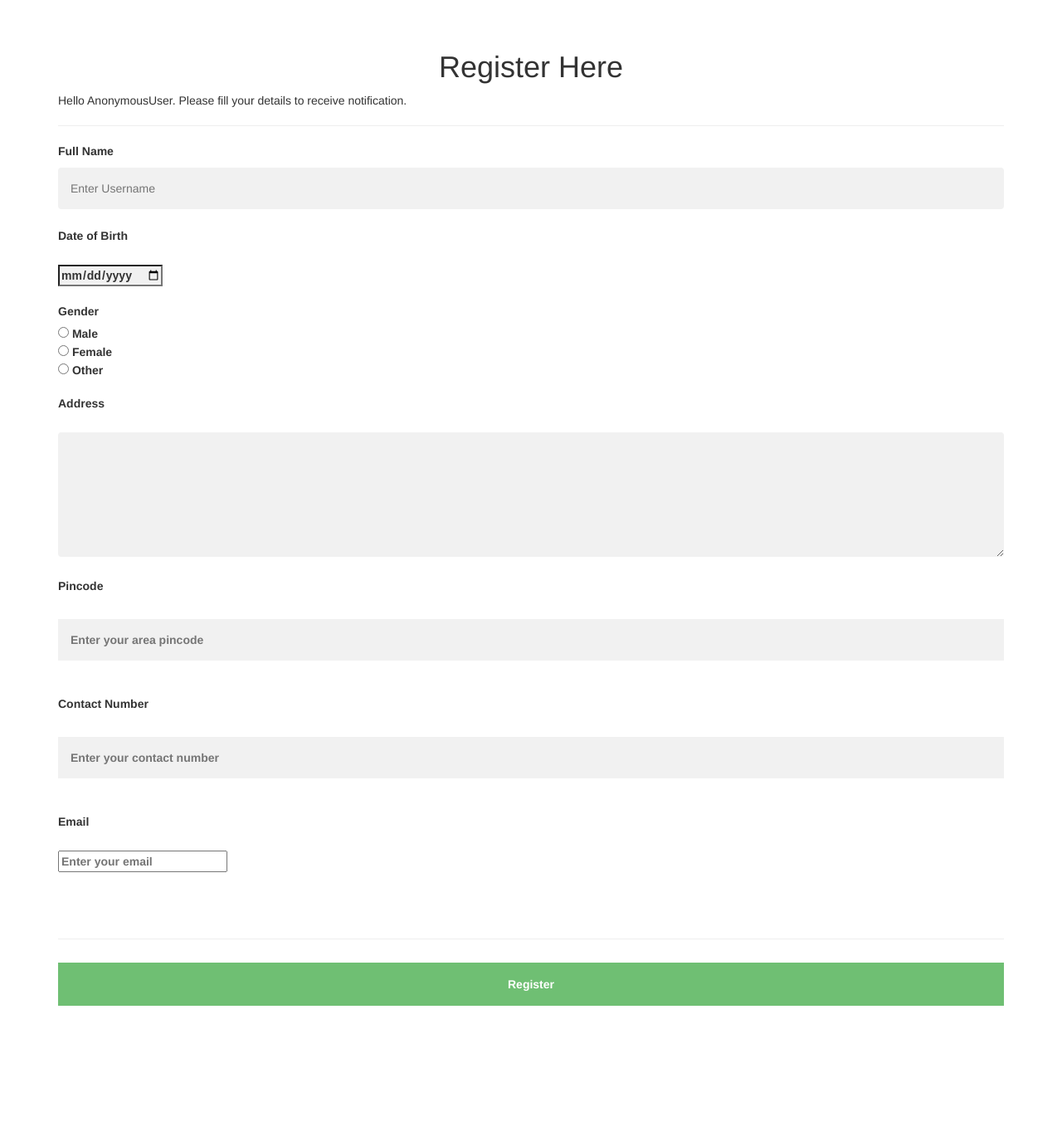
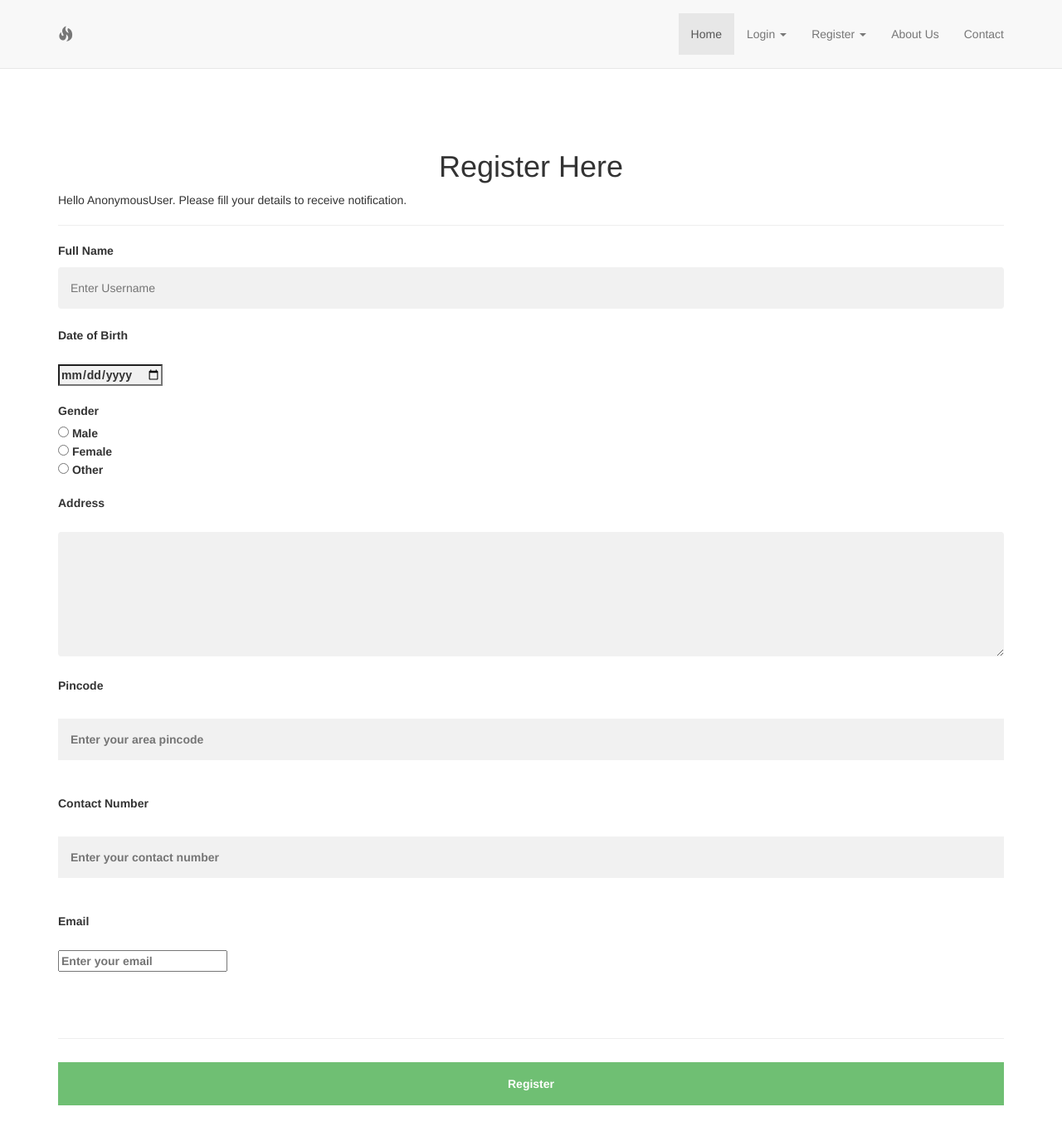
Before and after one commit to shag527/Disaster-management-website, a Django app: page /userregister/ in a window 1280 px wide. Shown: the whole page at 83% size. Before the commit the page ends 1212 px from the top, so only its background shows below. Run offline with Django 3.2, Linux system fonts and the light colour scheme; some libraries are stand-ins or nearby versions.

Commit message:
Added navbar to user reg

```diff
--- a/website/templates/userregister.html
+++ b/website/templates/userregister.html
@@ -14,6 +14,61 @@
 
 </head>
 <body>
+ <nav id="siteNav" class="navbar navbar-default navbar-fixed-top" role="navigation">
+        <div class="container">
+            <!-- Logo and responsive toggle -->
+            <div class="navbar-header">
+                <button type="button" class="navbar-toggle" data-toggle="collapse" data-target="#navbar">
+                    <span class="sr-only">Toggle navigation</span>
+                    <span class="icon-bar"></span>
+                    <span class="icon-bar"></span>
+                    <span class="icon-bar"></span>
+                </button>
+                <a class="navbar-brand" href="#">
+                  <span class="glyphicon glyphicon-fire"></span>
+
+                </a>
+            </div>
+            <!-- Navbar links -->
+            <div class="collapse navbar-collapse" id="navbar">
+                <ul class="nav navbar-nav navbar-right">
+                    <li class="active">
+                        <a href={% url "home" %}>Home</a>
+                    </li>
+
+                    <li class="dropdown">
+                        <a href="#" class="dropdown-toggle" data-toggle="dropdown" role="button" aria-haspopup="true" aria-expanded="false">Login <span class="caret"></span></a>
+                        <ul class="dropdown-menu" aria-labelledby="about-us">
+                            <li><a href={% url "userlogin" %}>Login as User</a></li>
+                            <li class="divider"></li>
+                            <li><a href={% url "dntlogin" %}>Login as Notification Squad</a></li>
+                            <li class="divider"></li>
+                            <li><a href={% url "dmtlogin" %}>Login as Management Squad</a></li>
+                        </ul>
+                    </li>
+          <li class="dropdown">
+            <a href="#" class="dropdown-toggle" data-toggle="dropdown" role="button" aria-haspopup="true" aria-expanded="false">Register <span class="caret"></span></a>
+            <ul class="dropdown-menu" aria-labelledby="about-us">
+                            <li><a href={% url "usersign_in" %}>Register as User</a></li>
+                            <li class="divider"></li>
+                            <li><a href={% url "dntsign_in" %}>Register as Notification Squad</a></li>
+                            <li class="divider"></li>
+                            <li><a href={% url "dmtsign_in" %}>Register as Management Squad</a></li>
+            </ul>
+                    </li>
+                    <li>
+                        <a href="#">About Us</a>
+                    </li>
+                    <li>
+                        <a href="#">Contact</a>
+                    </li>
+                </ul>
+
+            </div><!-- /.navbar-collapse -->
+
+        </div><!-- /.container -->
+    </nav>
+<br><br><br><br><br><br>
   {% block content %}
 
 
```
